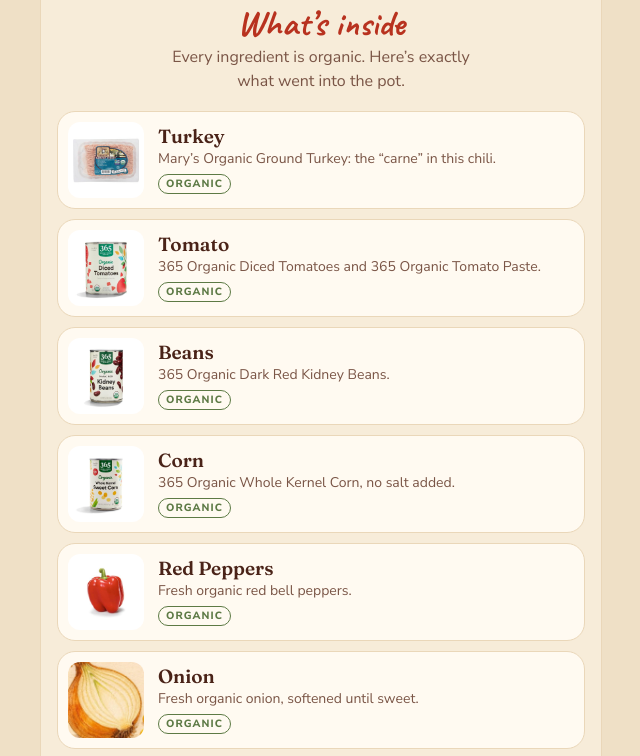
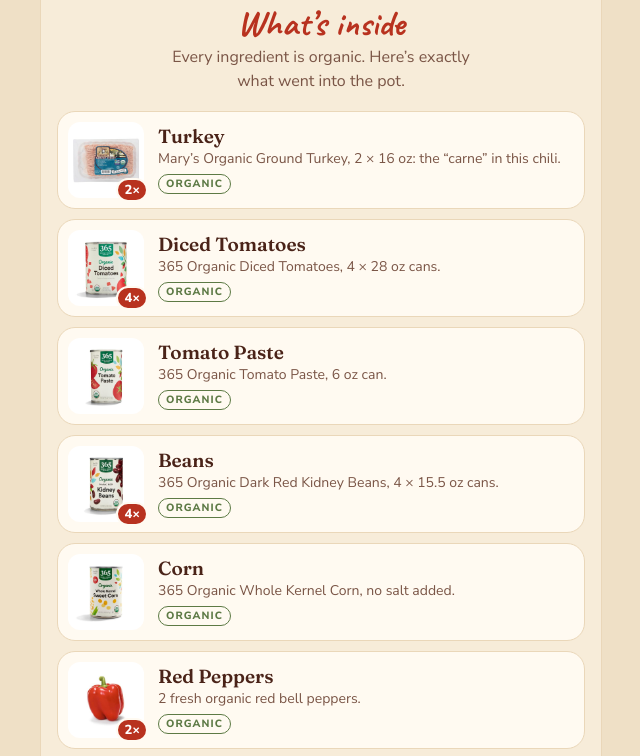
Before and after one commit to klaushofrichter/www-klaushofrichter, a website: page sites/chili/index.html in a window 1280 px wide. Shown: the part 1651-2407 px from the top of the page, without its empty margins (319-959 px from the left). Drawn offline with Linux system fonts and the light colour scheme.

Commit message:
Chili mini-site: ingredient quantities and tomato paste
Adds quantity badges to the ingredient list (2x turkey, 4x diced
tomatoes, 4x beans, 2x red bell peppers) with the package sizes from the
receipt. Tomato paste becomes its own ingredient with its product photo
(img/tomato-paste.jpg, re-encoded with no metadata).

Co-Authored-By: Claude Opus 5.5 <noreply@anthropic.com>

```diff
--- a/sites/chili/index.html
+++ b/sites/chili/index.html
@@ -82,9 +82,12 @@
 
   .ingredients{list-style:none;margin:0;padding:0;display:grid;gap:10px}
   .ing{display:flex;gap:14px;align-items:center;background:var(--paper);border:1px solid var(--line);border-radius:var(--radius);padding:10px 14px 10px 10px}
-  .ing .pic{flex:none;width:76px;height:76px;background:#fff;border-radius:12px;display:flex;align-items:center;justify-content:center;overflow:hidden}
+  .ing .pic{position:relative;flex:none;width:76px;height:76px;background:#fff;border-radius:12px;display:flex;align-items:center;justify-content:center}
+  .ing .pic.fill{overflow:hidden}
   .ing .pic img{max-width:88%;max-height:88%;object-fit:contain}
   .ing .pic.fill img{max-width:100%;max-height:100%;width:100%;height:100%;object-fit:cover}
+  .qty{position:absolute;right:-4px;bottom:-4px;min-width:30px;height:24px;padding:0 6px;border-radius:12px;background:var(--paprika);color:#fff;
+    font-weight:800;font-size:13px;display:flex;align-items:center;justify-content:center;border:2px solid var(--paper)}
   .ing h3{margin:0;font-family:"Fraunces",serif;font-weight:600;font-size:19px;line-height:1.15}
   .ing p{margin:2px 0 0;font-size:14px;color:var(--muted);line-height:1.35}
   .org{display:inline-block;margin-top:5px;font-size:10.5px;font-weight:800;letter-spacing:.1em;text-transform:uppercase;color:var(--sage);border:1.5px solid var(--sage);border-radius:99px;padding:1px 7px}
@@ -181,24 +184,28 @@
     <p class="lead">Every ingredient is organic. Here’s exactly what went into the pot.</p>
     <ul class="ingredients">
       <li class="ing">
-        <div class="pic"><img src="img/ground-turkey.jpg" alt="Mary's Organic Ground Turkey package" loading="lazy"></div>
-        <div><h3>Turkey</h3><p>Mary’s Organic Ground Turkey: the “carne” in this chili.</p><span class="org">Organic</span></div>
+        <div class="pic"><img src="img/ground-turkey.jpg" alt="Mary's Organic Ground Turkey package" loading="lazy"><span class="qty" aria-label="2 packages">2×</span></div>
+        <div><h3>Turkey</h3><p>Mary’s Organic Ground Turkey, 2 × 16 oz: the “carne” in this chili.</p><span class="org">Organic</span></div>
       </li>
       <li class="ing">
-        <div class="pic"><img src="img/diced-tomatoes.jpg" alt="365 Organic Diced Tomatoes can" loading="lazy"></div>
-        <div><h3>Tomato</h3><p>365 Organic Diced Tomatoes and 365 Organic Tomato Paste.</p><span class="org">Organic</span></div>
+        <div class="pic"><img src="img/diced-tomatoes.jpg" alt="365 Organic Diced Tomatoes can" loading="lazy"><span class="qty" aria-label="4 cans">4×</span></div>
+        <div><h3>Diced Tomatoes</h3><p>365 Organic Diced Tomatoes, 4 × 28 oz cans.</p><span class="org">Organic</span></div>
       </li>
       <li class="ing">
-        <div class="pic"><img src="img/kidney-beans.jpg" alt="365 Organic Dark Red Kidney Beans can" loading="lazy"></div>
-        <div><h3>Beans</h3><p>365 Organic Dark Red Kidney Beans.</p><span class="org">Organic</span></div>
+        <div class="pic"><img src="img/tomato-paste.jpg" alt="365 Organic Tomato Paste can" loading="lazy"></div>
+        <div><h3>Tomato Paste</h3><p>365 Organic Tomato Paste, 6 oz can.</p><span class="org">Organic</span></div>
+      </li>
+      <li class="ing">
+        <div class="pic"><img src="img/kidney-beans.jpg" alt="365 Organic Dark Red Kidney Beans can" loading="lazy"><span class="qty" aria-label="4 cans">4×</span></div>
+        <div><h3>Beans</h3><p>365 Organic Dark Red Kidney Beans, 4 × 15.5 oz cans.</p><span class="org">Organic</span></div>
       </li>
       <li class="ing">
         <div class="pic"><img src="img/corn.jpg" alt="365 Organic Whole Kernel Corn can" loading="lazy"></div>
         <div><h3>Corn</h3><p>365 Organic Whole Kernel Corn, no salt added.</p><span class="org">Organic</span></div>
       </li>
       <li class="ing">
-        <div class="pic"><img src="img/red-bell-pepper.jpg" alt="Red bell pepper" loading="lazy"></div>
-        <div><h3>Red Peppers</h3><p>Fresh organic red bell peppers.</p><span class="org">Organic</span></div>
+        <div class="pic"><img src="img/red-bell-pepper.jpg" alt="Red bell pepper" loading="lazy"><span class="qty" aria-label="2 peppers">2×</span></div>
+        <div><h3>Red Peppers</h3><p>2 fresh organic red bell peppers.</p><span class="org">Organic</span></div>
       </li>
       <li class="ing">
         <div class="pic fill"><img src="img/onion.jpg" alt="Watercolor illustration of a halved onion" loading="lazy"></div>
```
Also changed, not shown: CHANGELOG.md, sites/chili/img/tomato-paste.jpg (added).
